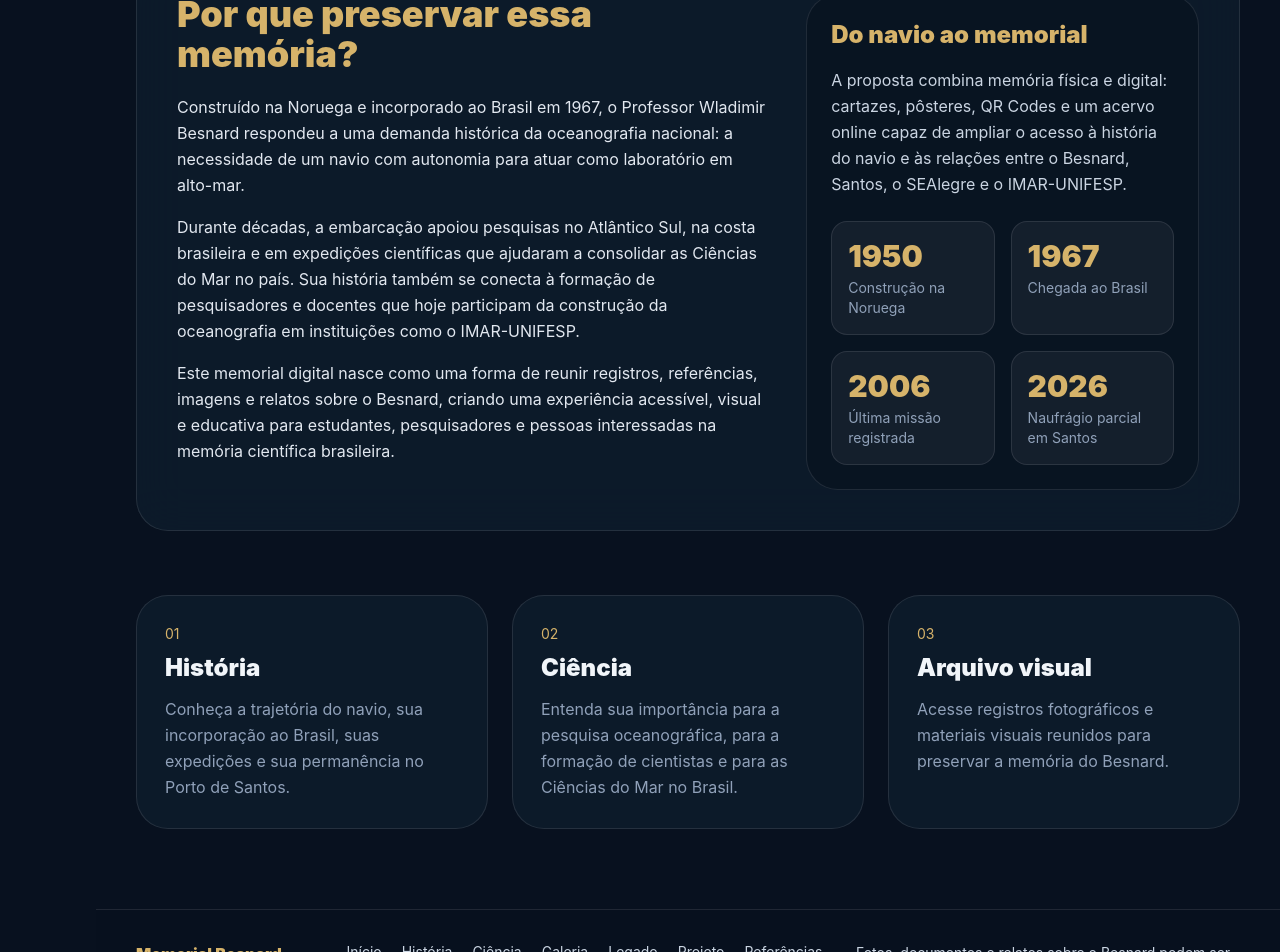
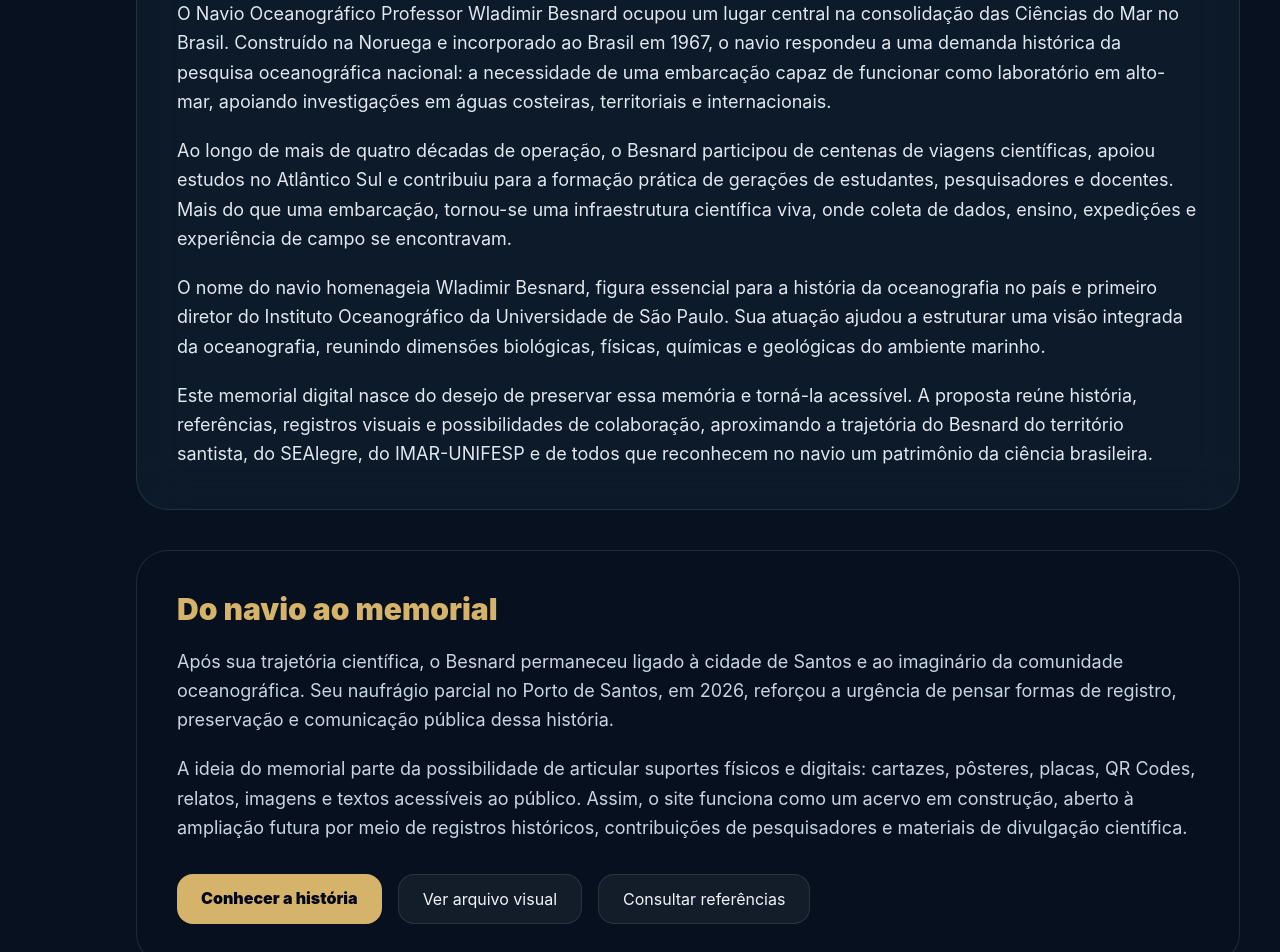
Before and after one commit to pedrohm3904-svg/memorial-Besnard01, a React (Vite) app: page / in a window 1280 px wide. Shown: the part 840-1792 px from the top of the page. Built offline with nearby package versions, Linux system fonts and the light colour scheme.

Commit message:
página home melhorada

```diff
--- a/src/pages/Home.jsx
+++ b/src/pages/Home.jsx
@@ -14,26 +14,8 @@ export default function Home() {
 
             <p className="mt-6 text-lg md:text-xl text-slate-300 leading-relaxed max-w-3xl">
               Um memorial dedicado à trajetória de um dos navios mais
-              importantes da oceanografia brasileira: um laboratório flutuante
-              que conectou ciência, formação acadêmica, expedições oceânicas e
-              memória institucional.
+              importantes da oceanografia brasileira.
             </p>
-
-            <div className="mt-8 flex flex-wrap gap-4">
-              <a
-                href="/historia"
-                className="px-6 py-3 rounded-2xl bg-[#D6B36A] text-slate-950 font-black hover:scale-105 transition"
-              >
-                Conhecer a história
-              </a>
-
-              <a
-                href="/galeria"
-                className="px-6 py-3 rounded-2xl bg-white/5 border border-white/10 hover:bg-white/10 transition"
-              >
-                Ver arquivo visual
-              </a>
-            </div>
           </div>
 
           <figure className="relative rounded-[2rem] overflow-hidden border border-white/10 shadow-2xl bg-[#0F1E2E]/70">
@@ -51,104 +33,96 @@ export default function Home() {
       </header>
 
       <section className="rounded-[2rem] bg-[#0F1E2E]/70 backdrop-blur-xl border border-white/10 p-6 sm:p-8 md:p-10">
-        <div className="grid lg:grid-cols-[1.2fr_0.8fr] gap-10">
-          <div>
-            <h2 className="text-3xl md:text-4xl font-black text-[#D6B36A] mb-5">
-              Por que preservar essa memória?
+        <div className="max-w-5xl">
+          <h2 className="text-3xl md:text-4xl font-black text-[#D6B36A] mb-6">
+            Um laboratório flutuante para a oceanografia brasileira
           </h2>
 
-            <div className="space-y-4 text-slate-200 leading-relaxed">
+          <div className="space-y-5 text-slate-200 leading-relaxed text-base md:text-lg">
             <p>
-                Construído na Noruega e incorporado ao Brasil em 1967, o
-                Professor Wladimir Besnard respondeu a uma demanda histórica da
-                oceanografia nacional: a necessidade de um navio com autonomia
-                para atuar como laboratório em alto-mar.
+              O Navio Oceanográfico Professor Wladimir Besnard ocupou um lugar
+              central na consolidação das Ciências do Mar no Brasil. Construído
+              na Noruega e incorporado ao Brasil em 1967, o navio respondeu a
+              uma demanda histórica da pesquisa oceanográfica nacional: a
+              necessidade de uma embarcação capaz de funcionar como laboratório
+              em alto-mar, apoiando investigações em águas costeiras,
+              territoriais e internacionais.
             </p>
 
             <p>
-                Durante décadas, a embarcação apoiou pesquisas no Atlântico Sul,
-                na costa brasileira e em expedições científicas que ajudaram a
-                consolidar as Ciências do Mar no país. Sua história também se
-                conecta à formação de pesquisadores e docentes que hoje
-                participam da construção da oceanografia em instituições como o
-                IMAR-UNIFESP.
+              Ao longo de mais de quatro décadas de operação, o Besnard
+              participou de centenas de viagens científicas, apoiou estudos no
+              Atlântico Sul e contribuiu para a formação prática de gerações de
+              estudantes, pesquisadores e docentes. Mais do que uma embarcação,
+              tornou-se uma infraestrutura científica viva, onde coleta de dados,
+              ensino, expedições e experiência de campo se encontravam.
             </p>
 
             <p>
-                Este memorial digital nasce como uma forma de reunir registros,
-                referências, imagens e relatos sobre o Besnard, criando uma
-                experiência acessível, visual e educativa para estudantes,
-                pesquisadores e pessoas interessadas na memória científica
-                brasileira.
-              </p>
-            </div>
-          </div>
-
-          <div className="rounded-[2rem] bg-[#08111F]/60 border border-white/10 p-6">
-            <h3 className="text-2xl font-black text-[#D6B36A] mb-4">
-              Do navio ao memorial
-            </h3>
-
-            <p className="text-slate-300 leading-relaxed">
-              A proposta combina memória física e digital: cartazes, pôsteres,
-              QR Codes e um acervo online capaz de ampliar o acesso à história
-              do navio e às relações entre o Besnard, Santos, o SEAlegre e o
-              IMAR-UNIFESP.
+              O nome do navio homenageia Wladimir Besnard, figura essencial para
+              a história da oceanografia no país e primeiro diretor do Instituto
+              Oceanográfico da Universidade de São Paulo. Sua atuação ajudou a
+              estruturar uma visão integrada da oceanografia, reunindo dimensões
+              biológicas, físicas, químicas e geológicas do ambiente marinho.
             </p>
 
-            <div className="mt-6 grid grid-cols-2 gap-4">
-              {[
-                ["1950", "Construção na Noruega"],
-                ["1967", "Chegada ao Brasil"],
-                ["2006", "Última missão registrada"],
-                ["2026", "Naufrágio parcial em Santos"],
-              ].map(([ano, texto]) => (
-                <div
-                  key={ano}
-                  className="rounded-2xl bg-white/5 border border-white/10 p-4"
-                >
-                  <p className="text-3xl font-black text-[#D6B36A]">{ano}</p>
-                  <p className="text-sm text-slate-400 mt-1">{texto}</p>
-                </div>
-              ))}
-            </div>
+            <p>
+              Este memorial digital nasce do desejo de preservar essa memória e
+              torná-la acessível. A proposta reúne história, referências,
+              registros visuais e possibilidades de colaboração, aproximando a
+              trajetória do Besnard do território santista, do SEAlegre, do
+              IMAR-UNIFESP e de todos que reconhecem no navio um patrimônio da
+              ciência brasileira.
+            </p>
           </div>
         </div>
       </section>
 
-      <section className="mt-16 grid md:grid-cols-3 gap-6">
-        {[
-          [
-            "01",
-            "História",
-            "Conheça a trajetória do navio, sua incorporação ao Brasil, suas expedições e sua permanência no Porto de Santos.",
-            "/historia",
-          ],
-          [
-            "02",
-            "Ciência",
-            "Entenda sua importância para a pesquisa oceanográfica, para a formação de cientistas e para as Ciências do Mar no Brasil.",
-            "/ciencia",
-          ],
-          [
-            "03",
-            "Arquivo visual",
-            "Acesse registros fotográficos e materiais visuais reunidos para preservar a memória do Besnard.",
-            "/galeria",
-          ],
-        ].map(([numero, titulo, texto, url]) => (
+      <section className="mt-10 rounded-[2rem] bg-[#08111F]/60 border border-white/10 p-6 sm:p-8 md:p-10">
+        <h2 className="text-2xl md:text-3xl font-black text-[#D6B36A] mb-5">
+          Do navio ao memorial
+        </h2>
+
+        <div className="space-y-5 text-slate-300 leading-relaxed text-base md:text-lg max-w-5xl">
+          <p>
+            Após sua trajetória científica, o Besnard permaneceu ligado à cidade
+            de Santos e ao imaginário da comunidade oceanográfica. Seu naufrágio
+            parcial no Porto de Santos, em 2026, reforçou a urgência de pensar
+            formas de registro, preservação e comunicação pública dessa história.
+          </p>
+
+          <p>
+            A ideia do memorial parte da possibilidade de articular suportes
+            físicos e digitais: cartazes, pôsteres, placas, QR Codes, relatos,
+            imagens e textos acessíveis ao público. Assim, o site funciona como
+            um acervo em construção, aberto à ampliação futura por meio de
+            registros históricos, contribuições de pesquisadores e materiais de
+            divulgação científica.
+          </p>
+        </div>
+
+        <div className="mt-8 flex flex-wrap gap-4">
           <a
-            key={titulo}
-            href={url}
-            className="rounded-[2rem] bg-[#0F1E2E]/70 border border-white/10 p-7 hover:bg-[#164E63]/25 transition"
+            href="/historia"
+            className="px-6 py-3 rounded-2xl bg-[#D6B36A] text-slate-950 font-black hover:scale-105 transition"
           >
-            <p className="text-sm text-[#D6B36A] mb-2">{numero}</p>
-            <h2 className="text-2xl font-black text-slate-100 mb-3">
-              {titulo}
-            </h2>
-            <p className="text-slate-400 leading-relaxed">{texto}</p>
+            Conhecer a história
           </a>
-        ))}
+
+          <a
+            href="/galeria"
+            className="px-6 py-3 rounded-2xl bg-white/5 border border-white/10 hover:bg-white/10 transition"
+          >
+            Ver arquivo visual
+          </a>
+
+          <a
+            href="/referencias"
+            className="px-6 py-3 rounded-2xl bg-white/5 border border-white/10 hover:bg-white/10 transition"
+          >
+            Consultar referências
+          </a>
+        </div>
       </section>
     </>
   );
```
Lines whose indentation alone changed are shown as unchanged.
